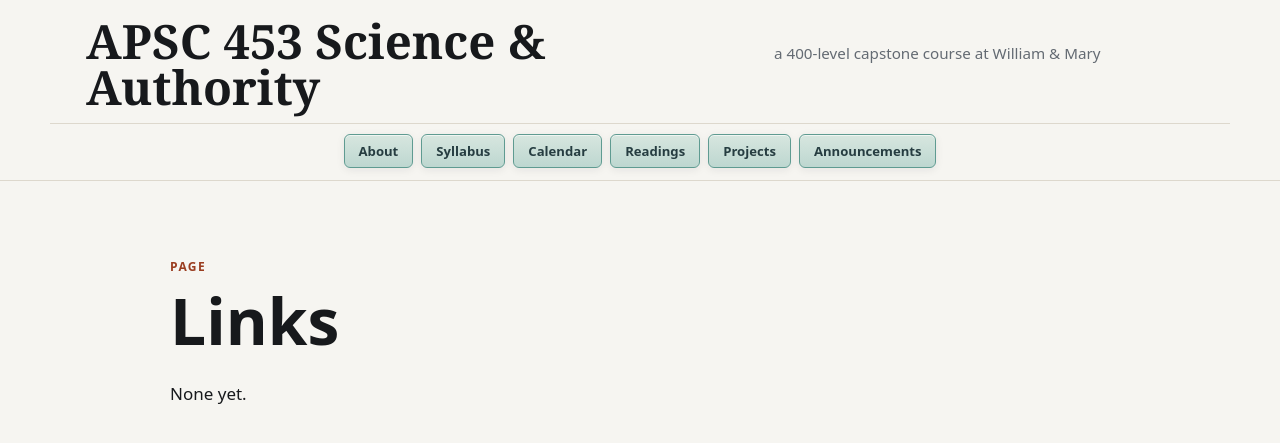
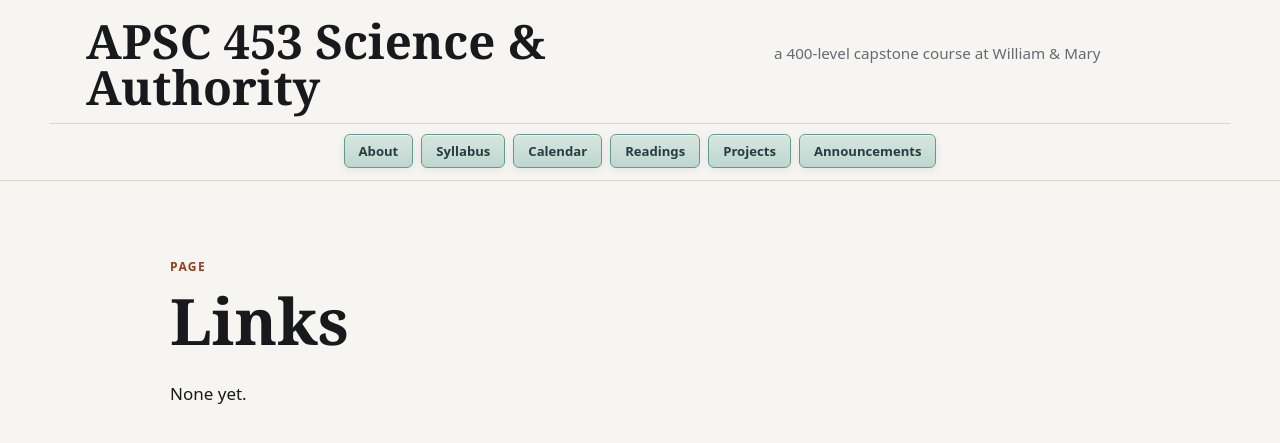
Before and after one commit to gregconradismith/science-and-authority, a Jekyll site: the page built from docs/_materials/links.md, in a window 1280 px wide. Shown: the top 443 px of the page. Built offline with Jekyll 4.4.1, drawn with Linux system fonts in a browser that asks for light colours.

Commit message:
Warm display heading typography

```diff
--- a/docs/assets/site.css
+++ b/docs/assets/site.css
@@ -14,6 +14,7 @@
   --nav-tint-2: #bdd7d0;
   --nav-border: #5f9b91;
   --nav-hover: #378e89;
+  --display-font: Georgia, "Times New Roman", serif;
 }
 * { box-sizing: border-box; }
 html { scroll-behavior: smooth; }
@@ -47,7 +48,7 @@
 .site-title {
   color: var(--ink);
   display: inline-block;
-  font-family: Georgia, "Times New Roman", serif;
+  font-family: var(--display-font);
   font-size: clamp(1.8rem, 3.7vw, 3.2rem);
   font-weight: 700;
   letter-spacing: 0;
@@ -159,6 +160,7 @@
 .hero-banner-copy h1 {
   max-width: none;
   color: white;
+  font-family: var(--display-font);
   white-space: normal;
   text-shadow: 0 3px 18px rgba(23, 25, 28, .62);
 }
@@ -191,6 +193,7 @@
 .section-heading { margin-bottom: 22px; }
 .section-heading h1, .section-heading h2 {
   margin: 0;
+  font-family: var(--display-font);
   font-size: clamp(30px, 4vw, 52px);
   line-height: 1.08;
 }
@@ -295,8 +298,9 @@
   margin: 0 auto;
   padding: clamp(34px, 6vw, 76px) 0;
 }
-.content-page h1 {
+.content-page > h1 {
   margin: 0 0 26px;
+  font-family: var(--display-font);
   font-size: clamp(34px, 5vw, 64px);
   line-height: 1.05;
 }
```
